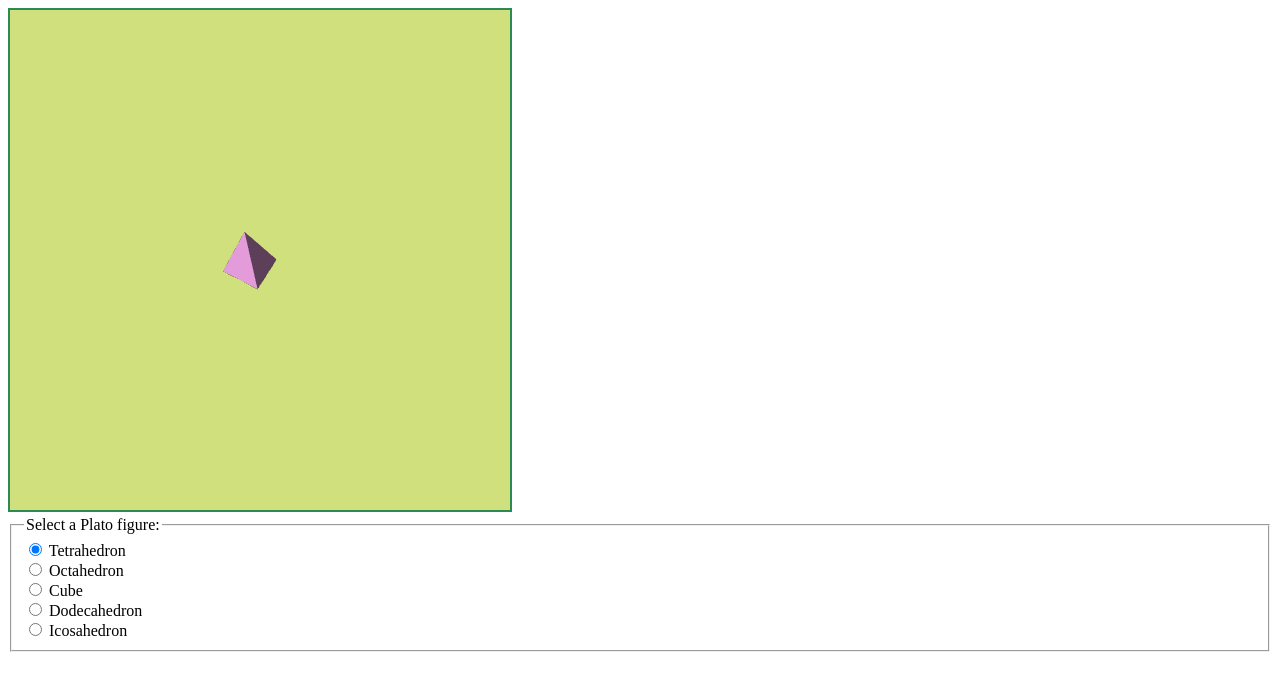
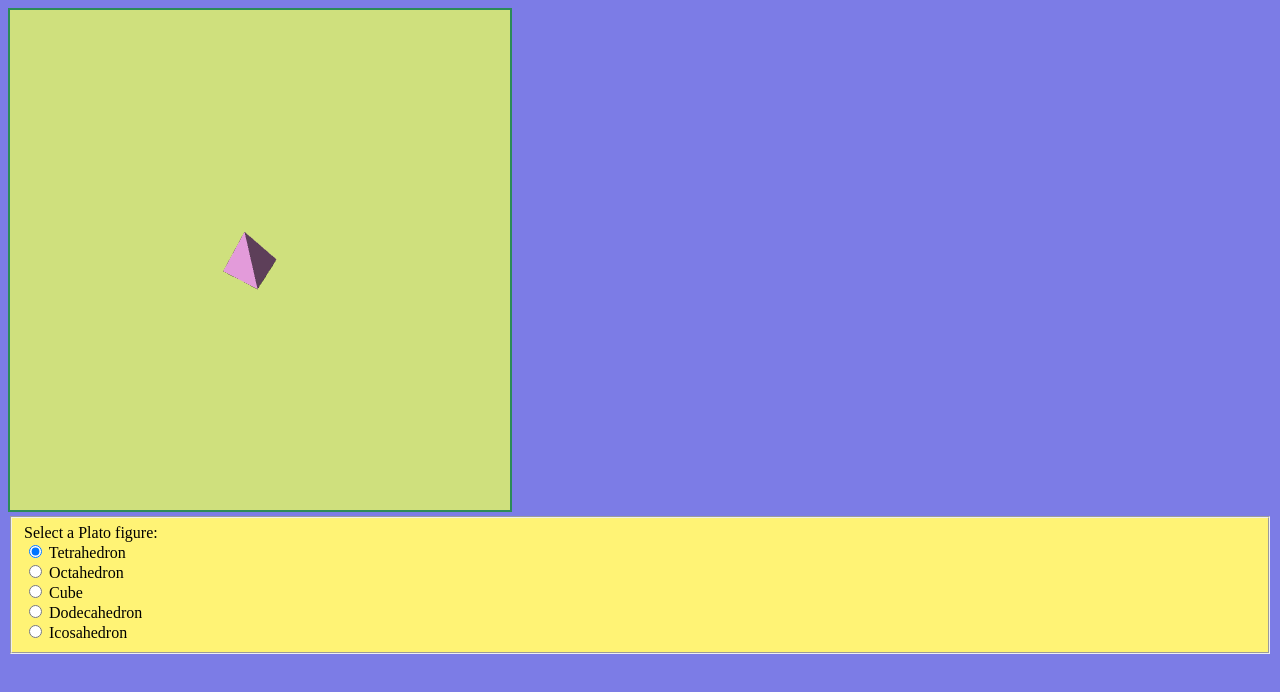
Before and after one commit to DK6asDK6/dk6asdk6.github.io, a plain HTML site: page 02-plato/index.html in a window 1280 px wide. Drawn offline with Linux system fonts and the light colour scheme.

Commit message:
Added styles

```diff
--- a/02-plato/index.html
+++ b/02-plato/index.html
@@ -6,6 +6,7 @@
     <link rel="shortcut icon" href="M.BMP" />
     <title>CGSG: DK6 Summer practice 2024</title>
     <script src="./output/main.js"></script>
+    <link rel="stylesheet" href="style.css" />
   </head>
   <body>
     <!-- <p id="myCan:fps"></p> -->
@@ -17,8 +18,8 @@
     ></canvas>
     <br />
     <form>
-      <fieldset id="field">
-        <legend>Select a Plato figure:</legend>
+      <fieldset id="field" class="field">
+        Select a Plato figure:
 
         <div>
           <input
--- /dev/null
+++ b/02-plato/style.css
@@ -0,0 +1,20 @@
+* {
+  background-color: #7c7ce6;
+}
+
+fieldset.field {
+  background-color: #fff375;
+}
+
+fieldset.field div {
+  background-color: #fff375;
+}
+
+fieldset.field label {
+  background-color: #fff375;
+}
+
+fieldset.field label:hover {
+  background-color: #a573e5;
+  color: #ffdc75;
+}
```
